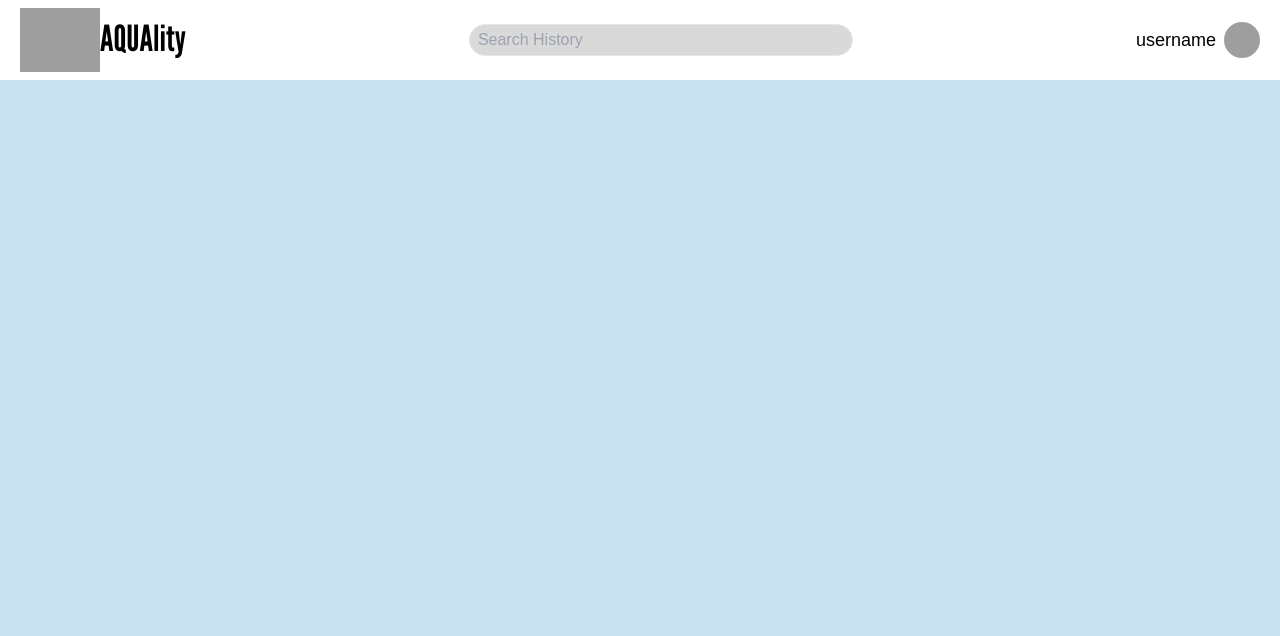
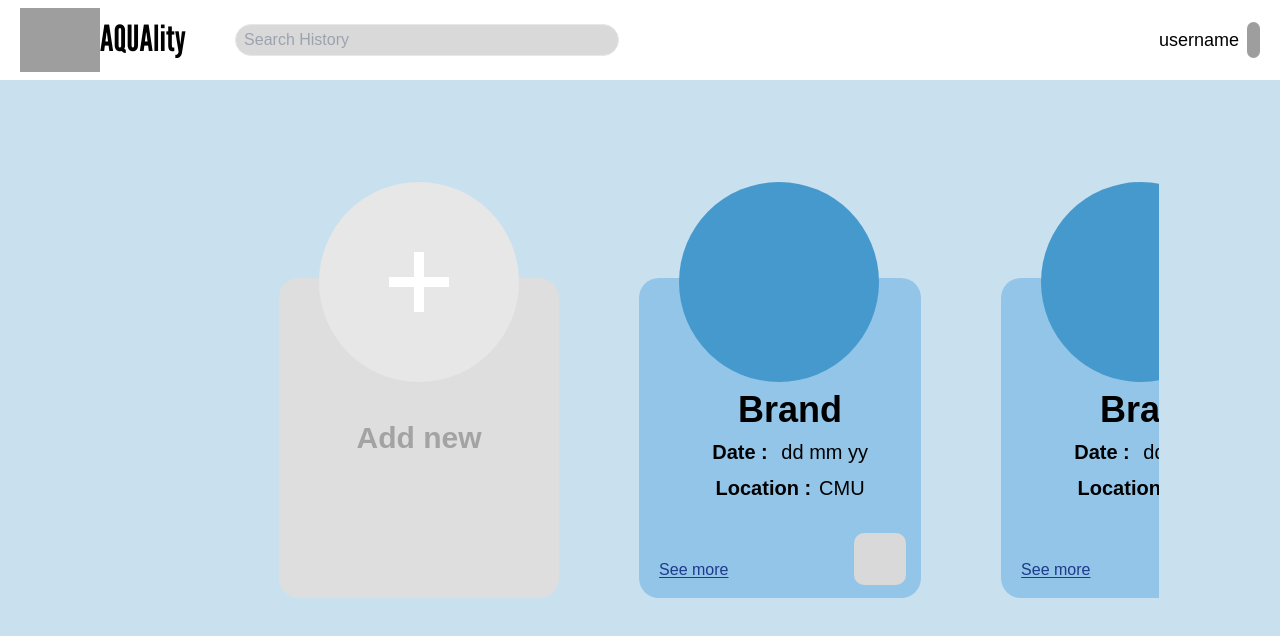
Before and after one commit to r1chwo0n/water-strips, a React (Vite) app in the folder frontend/: page / in a window 1280 px wide. Both pictures are taken after a click on the button "START TEST". Shown: the top 636 px of the page. Built offline with nearby package versions, Linux system fonts and the light colour scheme; grey boxes are pictures that could not be loaded.

Commit message:
update หน้า card

```diff
--- a/frontend/src/component/Card.tsx
+++ b/frontend/src/component/Card.tsx
@@ -1,10 +1,11 @@
 import "../style/card.css";
+
 export default function Card() {
   return (
-    <>
-      <div className="RectangleBlue mt-24 font-['Arial']">
+    <div className="container">
+      <div className="RectangleBlue mt-24 ml-20 font-['Arial']">
         <div className="boxColor" style={{ backgroundColor: "#D9D9D9" }}></div>
-        <div className="EllipseBlue ml-10 -mt-24">
+        <div className="EllipseBlue ml-10 mr-10 -mt-24">
           {/* <img
             className="rounded-full"
             src="https://th-live-02.slatic.net/p/8329775d625dd6aa188db5de87094880.jpg"
@@ -23,12 +24,15 @@ export default function Card() {
             </h3>
           </div>
           <button className="flex pl-5">
-            <h5 className="text-blue-900 underline underline-offset-2 hover:underline hover:text-white ">
+            <h5 className="text-blue-900 underline underline-offset-2 hover:underline hover:text-white">
               See more
             </h5>
           </button>
         </div>
       </div>
-    </>
+
+      {/* เพิ่มกล่องอื่น ๆ ที่นี่ */}
+
+    </div>
   );
 }
--- a/frontend/src/component/History.tsx
+++ b/frontend/src/component/History.tsx
@@ -1,11 +1,13 @@
 import "../style/history.css";
 import NewCard from "./NewCard";
+import "../style/Scrollbar.css"
+import Card from "./Card"
 
 export default function History() {
   return (
     <>
       <div
-        style={{
+        style={{//แถบขาวบนสุด
           backgroundColor: "white",
           width: "100%",
           height: "80px",
@@ -15,8 +17,10 @@ export default function History() {
           padding: "0 20px",
           position: "fixed",
           top: 0,
+          zIndex: 10,
         }}
       >
+
         <div className="flex items-center">
           <img
             className="w-14 h-12 md:w-20 md:h-16"
@@ -29,9 +33,36 @@ export default function History() {
             type="text"
             placeholder="Search History"
             style={{ backgroundColor: "#D9D9D9" }}
-            className="border rounded-2xl w-48 h-7 px-2 md:px-2 md:w-96 md:h-8 focus:outline-none focus:ring focus:border-blue-300"
+            className="border rounded-2xl w-48 h-7 px-2 md:px-2 ml-20 md:w-96 md:h-8 focus:outline-none focus:ring focus:border-blue-300 "
           />
         </div>
+        <div
+          className="scroll-container"
+          style={{
+
+            position: "relative",
+            display: "flex",
+            flexDirection: "row",
+            overflowX: "scroll",
+            padding: "80px",
+            width: "100%", // Adjust width as needed
+            marginBottom: "-700px", // Margin from the bottom
+            marginLeft: "-500px"
+
+          }}
+        >
+          <NewCard />
+          <Card />
+          <Card />
+          <Card />
+          <Card />
+          <Card />
+          <Card />
+          <Card />
+          <Card />
+          {/* Add more NewCard components as needed */}
+        </div>
+
         <div className="flex text-base md:text-lg font-['Arial'] items-center">
           <div className="relative mr-2">
             <h1>username</h1>
@@ -44,7 +75,23 @@ export default function History() {
             />
           </div>
         </div>
-        {/* <NewCard /> */}
+
+
+
+        <div style={{ paddingTop: "100px" }}>
+        <div
+          style={{
+            display: "flex",
+            flexDirection: "column",
+            justifyContent: "center",
+            alignItems: "center",
+            height: "calc(100vh - 100px)", // Adjust height to account for header
+          }}
+        >
+
+        </div>
+        </div>
+
       </div>
     </>
   );
--- a/frontend/src/component/NewCard.tsx
+++ b/frontend/src/component/NewCard.tsx
@@ -8,12 +8,12 @@ export default function NewCard() {
   };
   return (
     <>
-      <div className="RectangleforNew mt-24 font-['Arial']" style={recColor}>
+      <div className="RectangleforNew mt-24 ml-20 font-['Arial']" style={recColor}>
         <div className="absolute font-bold text-3xl text-neutral-400 inset-0 flex justify-center items-center">
           Add new
         </div>
         <div
-          className="EllipseforNew ml-10 -mt-24 relative"
+          className="EllipseforNew ml-10 mr-10 -mt-24 relative"
           style={ellipseColor}
         >
           <div className="absolute inset-0 flex justify-center items-center">
--- /dev/null
+++ b/frontend/src/style/Scrollbar.css
@@ -0,0 +1,23 @@
+/* WebKit Browsers (Chrome, Safari) */
+.scroll-container::-webkit-scrollbar {
+    width: 12px; /* Adjust the width of the scrollbar */
+  }
+
+  .scroll-container::-webkit-scrollbar-track {
+    background: #f1f1f100; /* Background color of the scrollbar track */
+  }
+
+  .scroll-container::-webkit-scrollbar-thumb {
+    background: #88888800; /* Color of the scrollbar thumb */
+    border-radius: 10px; /* Roundness of the scrollbar thumb */
+  }
+
+  .scroll-container::-webkit-scrollbar-thumb:hover {
+    background: #555555; /* Color of the scrollbar thumb on hover */
+  }
+
+  /* Firefox */
+  .scroll-container {
+    scrollbar-width: thin; /* Options: auto, thin, or none */
+    scrollbar-color: #3a6b8a #f1f1f100; /* Thumb and Track color */
+  }
--- a/frontend/src/style/card.css
+++ b/frontend/src/style/card.css
@@ -1,5 +1,5 @@
 .RectangleBlue {
-  position: absolute;
+  position: relative;
   width: 282px;
   height: 320px;
   background: #92c5e8;
--- a/frontend/src/style/newCard.css
+++ b/frontend/src/style/newCard.css
@@ -1,5 +1,6 @@
 .RectangleforNew {
-  position: absolute;
+  /* position: absolute; */
+  position: relative;
   width: 282px;
   height: 320px;
   border-radius: 20px;
```
